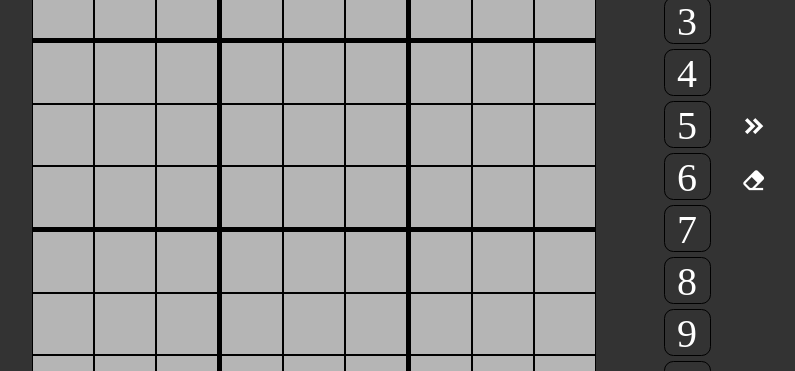
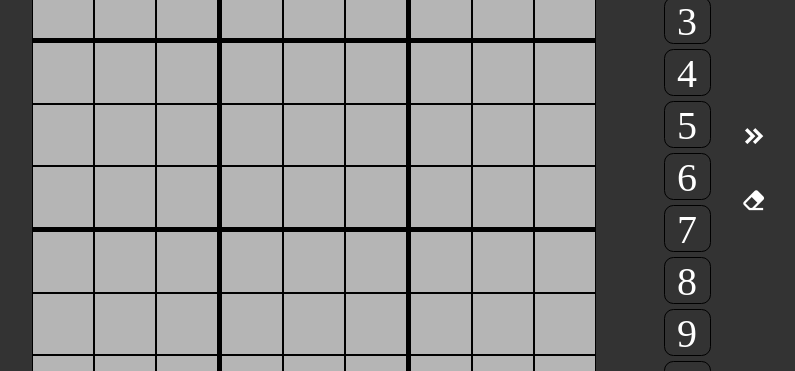
Before and after one commit to A56-A5/budget, a PHP site: page /sudoku.html in a window 1280 px wide. Shown: the part 229-600 px from the top of the page, without its empty margins (243-1038 px from the left). Run offline with PHP 8.4, Linux system fonts and the light colour scheme.

Commit message:
Update sudoku.css

```diff
--- a/sudoku.css
+++ b/sudoku.css
@@ -33,7 +33,7 @@ header{
     font-weight: bold;
     font-size: 1.7rem;
     border-radius: 10px;
-    margin-top: 10px;
+    margin-top: 20px;
     width:25px;
     height:25px;
     color:white;
```
